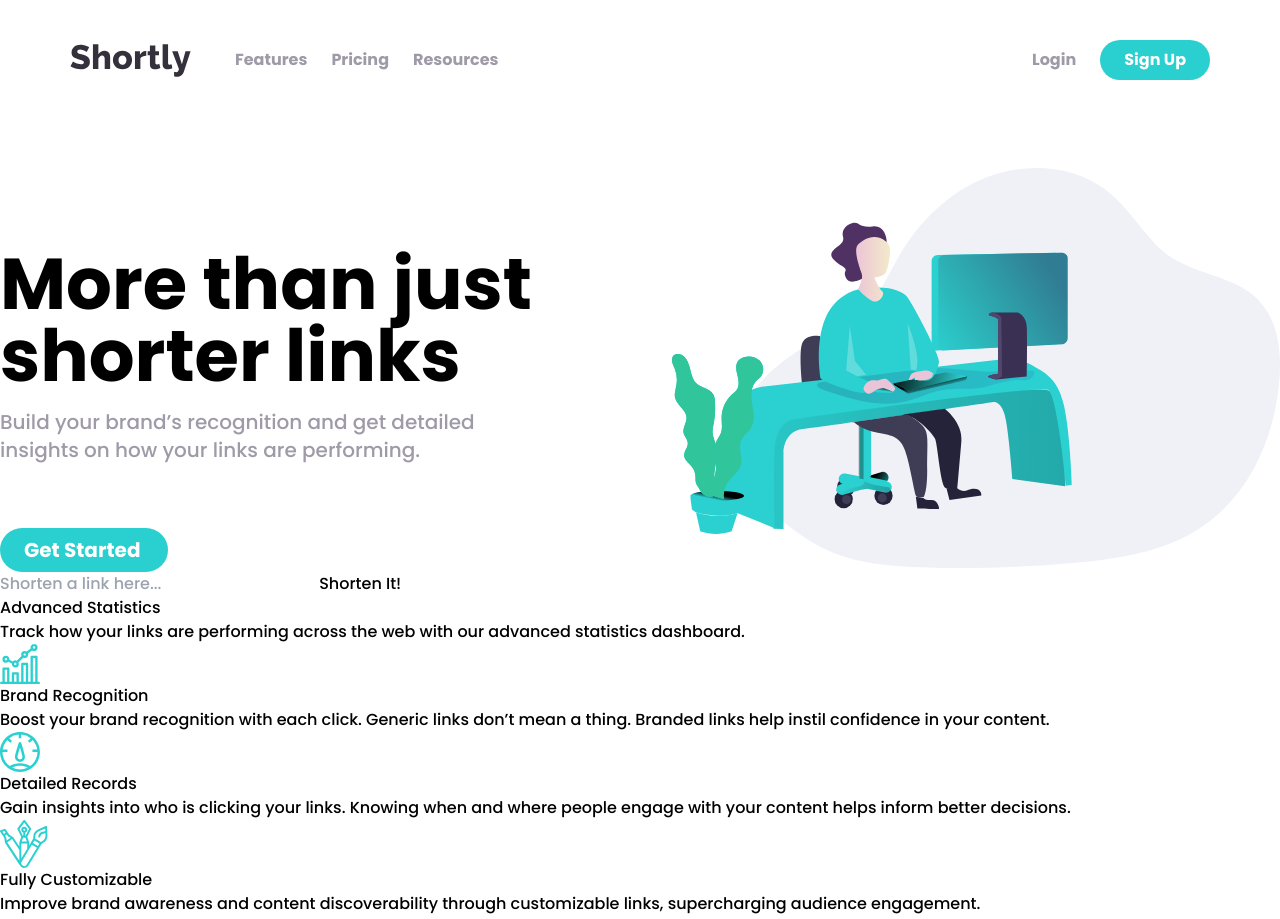
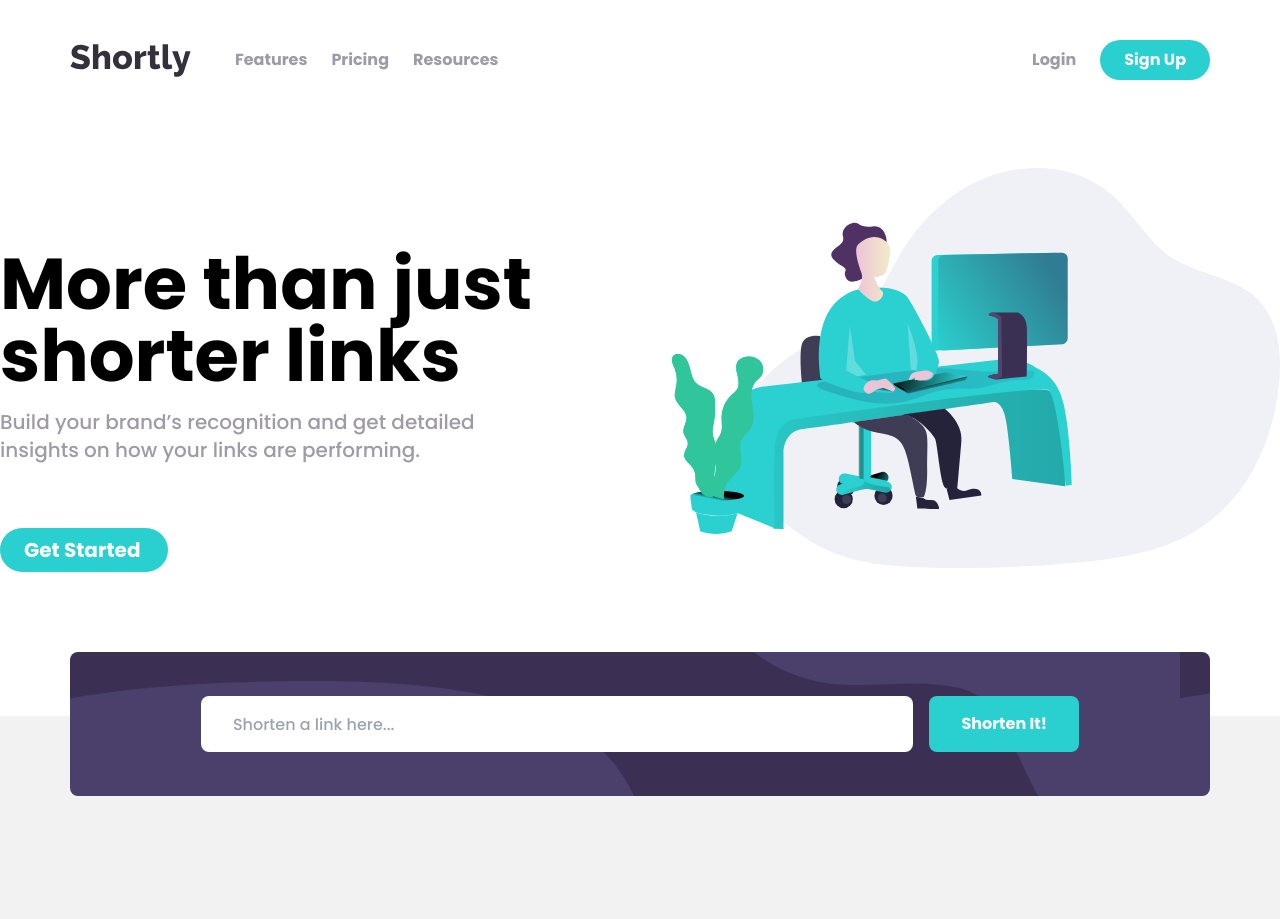
Before and after one commit to caiomontenegro/url-shortening-API, a website: page src/index.html in a window 1280 px wide. Shown: the top 919 px of the page. Drawn offline with Linux system fonts and the light colour scheme.

Commit message:
Get URL component builded with tailwind

```diff
--- a/src/index.html
+++ b/src/index.html
@@ -35,7 +35,7 @@
 
   <main>
 
-    <section class="introduction flex justify-end w-full mt-12">
+    <section class="introduction flex justify-end w-full mt-12 mb-36">
       <div class="flex flex-row">
         <div class="flex flex-col max-w-2xl">
           <h1 class="introduction__title text-7xl font-bold mt-20">More than just shorter links</h1>
@@ -51,14 +51,13 @@
       </div>
     </section>
 
-    <section class="get-url">
-      <form action="" class="get-url__form">
-        <input class="form-input" type="text" placeholder="Shorten a link here..."></input>
-        <button class="form-button" type="submit">Shorten It!</button>
-      </form>
-    </section>
-
-    <section class="statistics">
+    <section class="statistics flex flex-col items-center pt-52 relative">
+      <div class="get-url h-36 w-desktop flex flex-row justify-center items-center rounded-lg absolute -top-16">
+        <form action="" class="get-url__form flex justify-center w-10/12">
+          <input class="form-input h-14 w-9/12  pl-8 mr-4 rounded-lg focus:border-none" type="text" placeholder="Shorten a link here..."></input>
+          <button class="form-button py-4 px-8 rounded-lg text-white font-bold duration-200" type="submit">Shorten It!</button>
+        </form>
+      </div>
       <div class="statistics__resume">
         <h1 class="statistics__title">Advanced Statistics</h1>
         <p class="statistics__description">
--- a/src/scss/_variables.scss
+++ b/src/scss/_variables.scss
@@ -17,6 +17,7 @@
 
     // Neutral
 
+    $color-lightGray: hsl(0, 0%, 95%);
     $color-gray: hsl(0, 0%, 75%);
     $color-grayishViolet: hsl(257, 7%, 63%);
     $color-veryDarkBlue: hsl(255, 11%, 22%);
--- a/src/scss/style.scss
+++ b/src/scss/style.scss
@@ -49,3 +49,20 @@ body {
         background-color: $color-cyean;
     }
 }
+
+.statistics {
+    background-color: $color-lightGray;
+}
+
+.form-button {
+    background-color: $color-lightCyean;
+
+    &:hover {
+        background-color: $color-cyean;
+    }
+}
+
+.get-url {
+    background-image: url(../images/bg-shorten-desktop.svg);
+    background-color: $color-darkViolet;
+}
```
Also changed, not shown: src/css/output.css, src/css/style.css, 2 other files.
